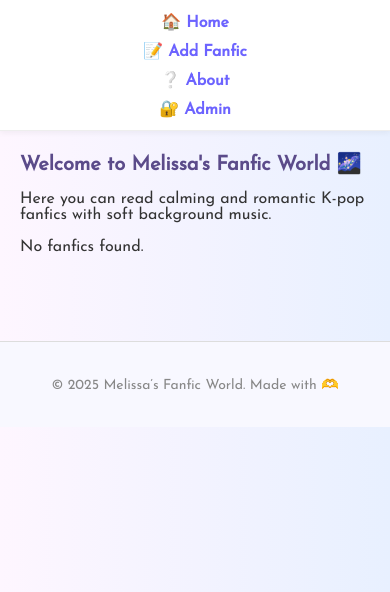
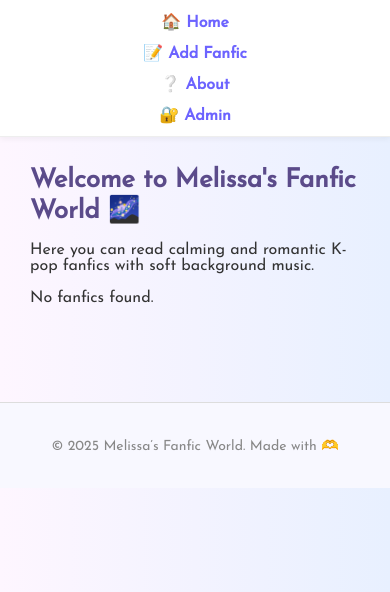
Before and after one commit to Melissa995-kpop/fanfic-website, a Flask app: page / in a window 390 px wide. Shown: the top 592 px of the page. Run offline with Flask 3, Linux system fonts and the light colour scheme.

Commit message:
Improved responsive design for mobile

```diff
--- a/static/style.css
+++ b/static/style.css
@@ -54,7 +54,7 @@ input, textarea {
     margin-top: 8px;
     border: 1px solid #ccc;
     border-radius: 10px;
-    font-size: 14px;
+    font-size: 16px;
     resize: vertical;
     font-family: 'Josefin Sans', sans-serif;
 }
@@ -102,31 +102,39 @@ footer {
 /* RESPONSIVE dizayn */
 @media (max-width: 768px) {
     .container {
-        padding: 10px;
+        padding: 15px;
     }
 
-    h1, h2, h3 {
+    h1 {
+        font-size: 26px;
+    }
+
+    h2 {
+        font-size: 22px;
+    }
+
+    h3 {
         font-size: 20px;
     }
 
     input, textarea {
-        font-size: 14px;
+        font-size: 16px;
     }
 
     button {
         width: 100%;
-        font-size: 16px;
+        font-size: 17px;
         padding: 12px;
     }
 
     .navbar {
         flex-direction: column;
         align-items: center;
-        gap: 10px;
+        gap: 12px;
     }
 
     .fanfic-card {
-        padding: 15px;
+        padding: 18px;
     }
 
     .fanfic-card a {
```
